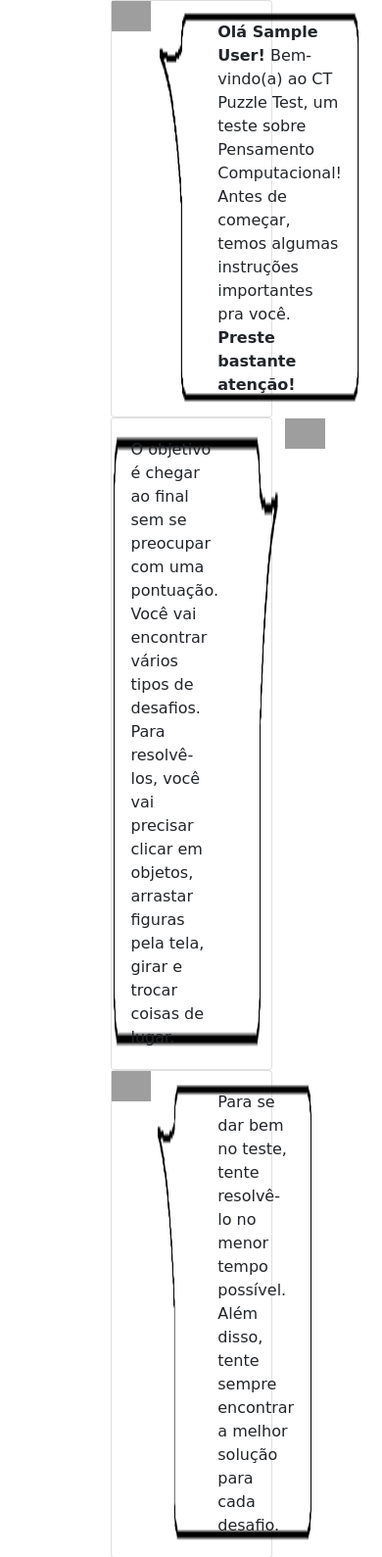
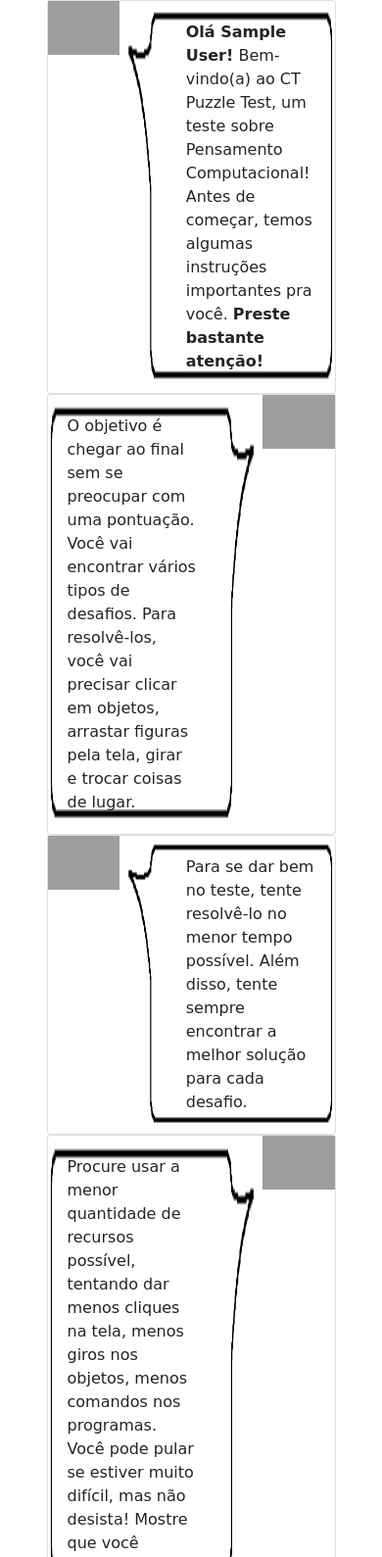
Before and after one commit to leocalbusch/ctpuzzle-test, a PHP site: page /dashboard.php in a window 390 px wide. Shown: the part 56-1645 px from the top of the page at 98% size. Run offline with PHP 8.4, Linux system fonts and the light colour scheme; the visitor is signed in with stand-in values (Sample User, id 1); data that the repository does not hold is empty; grey boxes are pictures that could not be loaded.

Commit message:
Ajuste de layout da página inicial do estudante (dashboard.php) para mobile

```diff
--- a/dashboard.php
+++ b/dashboard.php
@@ -109,7 +109,7 @@ require "conexao.php";
     <div class="row">
         <div class="col">
         </div>
-        <div class="col-6">
+        <div class="col-10">
             <?php
             if ($_SESSION["tipoUsuario"] == 3) { ?>
                 <div class="card d-flex flex-row">
```
